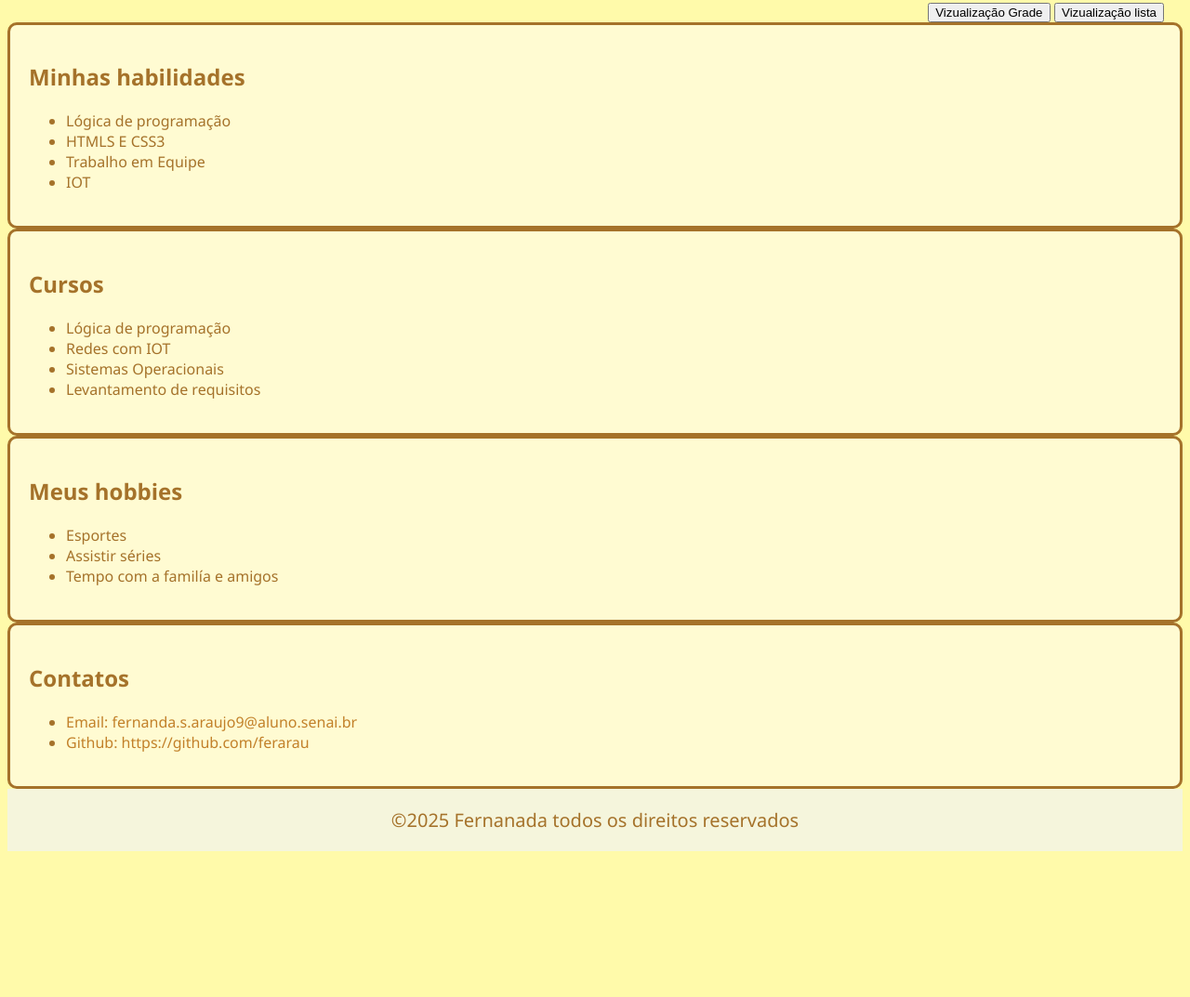
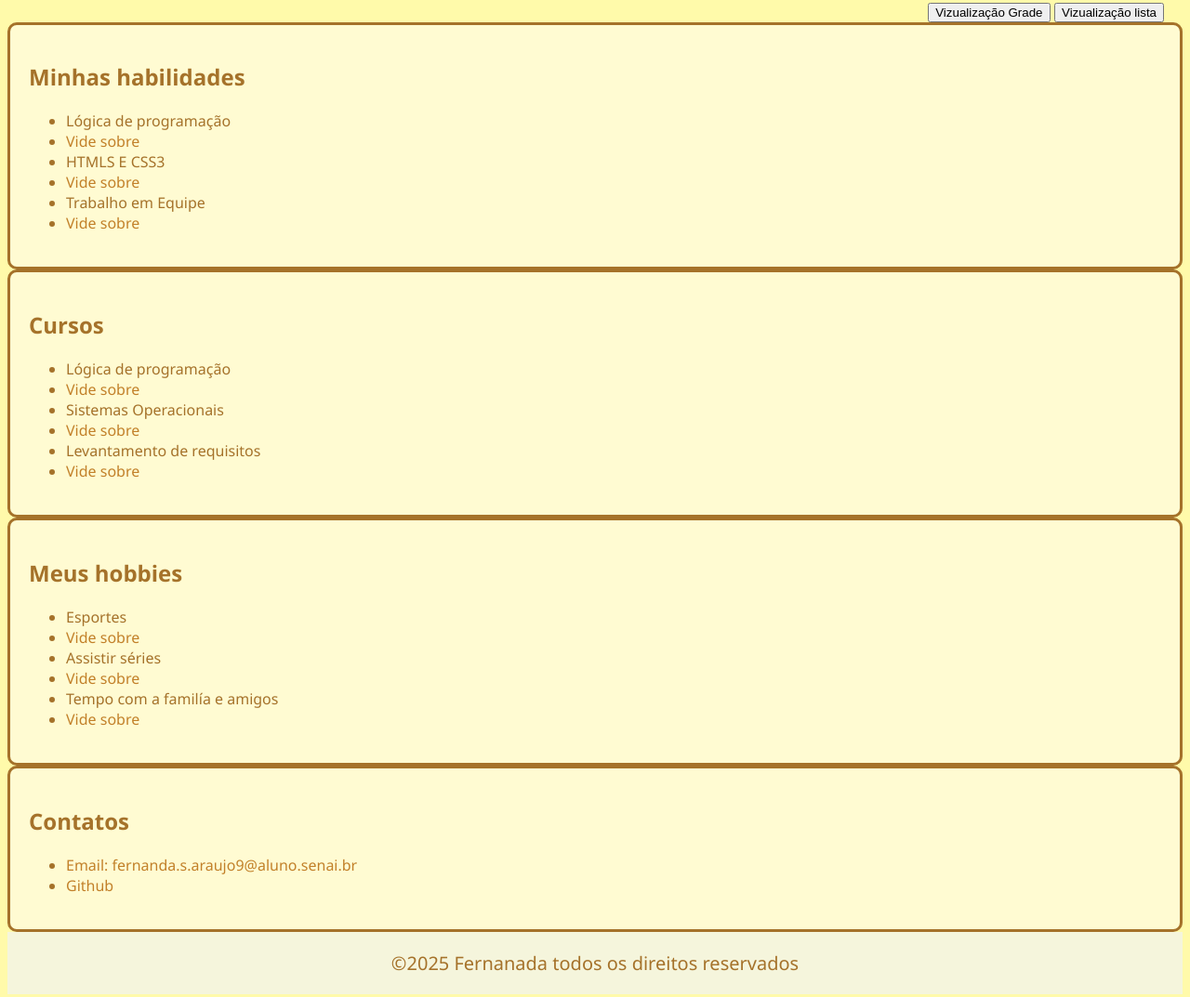
Before and after one commit to ferarau/site-pessoal, a plain HTML site: page index.html in a window 1280 px wide. Shown: the part 250-1323 px from the top of the page at 93% size. Before the commit the page ends 1174 px from the top, so only its background shows below. Drawn offline with Linux system fonts and the light colour scheme.

Commit message:
meu_site_melhorado

```diff
--- a/index.html
+++ b/index.html
@@ -1,5 +1,6 @@
 <!DOCTYPE html>
 <html lang="en">
+
 <head>
     <meta charset="UTF-8">
     <meta name="viewport" content="width=device-width, initial-scale=1.0">
@@ -11,11 +12,11 @@
         padding: 10;
         background-color: rgba(255, 250, 156, 0.854);
         color: rgb(165, 114, 42);
-        font-family:'Franklin Gothic Medium', 'Arial Narrow', Arial, sans-serif
+        font-family: 'Franklin Gothic Medium', 'Arial Narrow', Arial, sans-serif
+    }
 
-    }
     header {
-        background-color:beige;
+        background-color: beige;
         color: rgb(165, 114, 42);
         text-align: center;
         padding-top: 20px;
@@ -36,8 +37,8 @@
 
     }
 
-    main  {
-        font-family:'Segoe UI', Tahoma, Geneva, Verdana, sans-serif;
+    main {
+        font-family: 'Segoe UI', Tahoma, Geneva, Verdana, sans-serif;
         text-align: left;
         width: 1200x;
         margin: 0 auto;
@@ -50,6 +51,7 @@
         border: 3px solid rgb(165, 114, 42);
 
     }
+
     footer {
         background-color: beige;
         color: rgb(165, 114, 42);
@@ -63,7 +65,7 @@
         text-decoration: none;
     }
 
-        a:hover{
+    a:hover {
         text-decoration: underline;
         cursor: pointer;
     }
@@ -92,8 +94,8 @@
     .modo-grade section {
         width: 40%;
     }
+</style>
 
-</style>
 <body>
     <header>
         <h1>
@@ -103,9 +105,9 @@
             Professor de Ensino técnico
         </p>
     </header>
-    <div class= "buttons">
-        <button class= "buttons-visualizacao" onclick="mudarGrade()"> Vizualização Grade</button>
-        <button class= "buttons-visualizacao" onclick="mudarLista()"> Vizualização lista</button>
+    <div class="buttons">
+        <button class="buttons-visualizacao" onclick="mudarGrade()"> Vizualização Grade</button>
+        <button class="buttons-visualizacao" onclick="mudarLista()"> Vizualização lista</button>
     </div>
     <main id="principal">
         <section>
@@ -114,9 +116,19 @@
             </h2>
             <ul>
                 <li>Lógica de programação</li>
+                <li>
+                    <a href=https://youtu.be/JaTf3dhx464?si=H_9B96TknxTBVTM7 target="_blank">Vide sobre</a>
+                </li>
+
                 <li>HTMLS E CSS3</li>
+                <li>
+                    <a href=https://youtu.be/5Hn58p-hYC0?si=kBweF__0pIPZy4AD target="_blank">Vide sobre</a>
+                </li>
+
                 <li>Trabalho em Equipe</li>
-                    <li>IOT</li>
+                <li>
+                    <a href=https://youtu.be/Own0GFyCGPA?si=nWyPwxHDUYsjRBVY target="_blank">Vide sobre</a>
+                </li>
             </ul>
         </section>
         <section>
@@ -125,9 +137,21 @@
             </h2>
             <ul>
                 <li>Lógica de programação</li>
-                <li>Redes com IOT</li>
+                <li>
+                    <a href=https://pages.hashtagtreinamentos.com/inscricao-curso-algoritmo-logica-programacao-basegoogle?origemurl=162564952246&gad_source=1&gad_campaignid=21410961779&gbraid=0AAAAADLlh8-Zxo1DaLGkTt-qV_F0kT3dO&gclid=Cj0KCQjwndHEBhDVARIsAGh0g3DXavFg2qqgFvMO2kyZ-2wOQPU2HkcOk9gvQ_ZFNITAOG_r520wlVQaAvLTEALw_wcB
+                        target="_blank">Vide sobre</a>
+                </li>
+
                 <li>Sistemas Operacionais</li>
+                <li>
+                    <a href=https://www.udemy.com/course/curso-sistemas-operacionais-basico/?utm_source=adwords&utm_medium=udemyads&utm_campaign=MX_FF-CONV_BR_Search-NB_DSA_Beta_la.PT_Google&campaigntype=Search&portfolio=Brazil&language=PT&product=Course&test=&audience=DSA&topic=&priority=Beta&funnel=Conversion&utm_content=&utm_term=_._ag_164619374106_._ad_706585633337_._kw__._de_c_._dm__._pl__._ti_dsa-2328541782635_._li_9199028_._pd__._&matchtype=&gad_source=1&gad_campaignid=21497093485&gbraid=0AAAAADROdO0X7H_ZNh548jg8_WlYHx4P4&gclid=Cj0KCQjwndHEBhDVARIsAGh0g3BuP77WM2ziB26O_kB-GmvupPytIn5C_J4Qeen78rROulWitD6reo0aAjd1EALw_wcB
+                        target="_blank">Vide sobre</a>
+                </li>
                 <li>Levantamento de requisitos</li>
+                <li>
+                    <a href=https://www.udemy.com/course/analise-de-requisitos-de-software/?srsltid=AfmBOorQImhfAFbCQ4shQj-9cdn9aKCcXeg6wRvPvvT4hODbgQxXdpSs&couponCode=PMNVD2025
+                        target="_blank">Vide sobre</a>
+                </li>
             </ul>
         </section>
         <section>
@@ -136,8 +160,16 @@
             </h2>
             <ul>
                 <li>Esportes</li>
+                <li>
+                     <a href=https://youtu.be/gyJ7grjyCyk?si=MpRHpFTjFrscgxVX target="_blank">Vide sobre</a>
+                </li>
                 <li>Assistir séries </li>
+                <li>
+                    <a href=https://youtu.be/nfoG2T2Kz8U?si=JfMqH-WxulW1Qa3E target="_blank">Vide sobre</a>
+                </li>
                 <li>Tempo com a familía e amigos</li>
+                <li><a href=https://youtu.be/nfoG2T2Kz8U?si=JfMqH-WxulW1Qa3E target="_blank">Vide sobre</a>
+                </li>
             </ul>
         </section>
         <section>
@@ -149,12 +181,12 @@
                     <a href="">Email: fernanda.s.araujo9@aluno.senai.br</a>
                 </li>
                 <li>
-                    <a href="">Github: https://github.com/ferarau</a>
+                    <a href=" https://github.com/ferarau" target="_blank">Github</a>
                 </li>
             </ul>
         </section>
         <footer>
-            &copy;2025  Fernanada todos os direitos reservados
+            &copy;2025 Fernanada todos os direitos reservados
         </footer>
 
 
@@ -170,4 +202,5 @@
         principal.classList.remove('modo-grade')
     }
 </script>
+
 </html>
```
Lines whose indentation alone changed are shown as unchanged.
